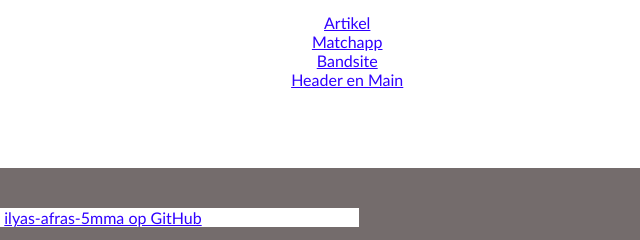
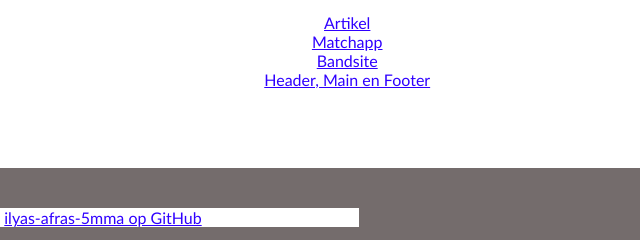
Before and after one commit to ilyas-afras-5mma/SCRIPT, a plain HTML site: page index.html in a window 1280 px wide. Shown: the part 236-476 px from the top of the page, 537-1177 px from the left. Drawn offline with Linux system fonts and the light colour scheme.

Commit message:
,s,s,s,s

```diff
--- a/index.html
+++ b/index.html
@@ -25,7 +25,7 @@
               <li><a href="Ilyas_Afras-artikel/" target="_blank">Artikel</a></li>
               <li><a href="ilyas_afras-htmlmatchapp/" target="_blank">Matchapp</a></li>
               <li><a href="Ilyas_Afras_Bandsite/" target="_blank">Bandsite</a></li>
-              <li><a href="Ilyas_afras-brandsite/" target="_blank">Header en Main</a></li>
+              <li><a href="Ilyas_afras-brandsite/" target="_blank">Header, Main en Footer</a></li>
 
             </ul>
           </div>
```
